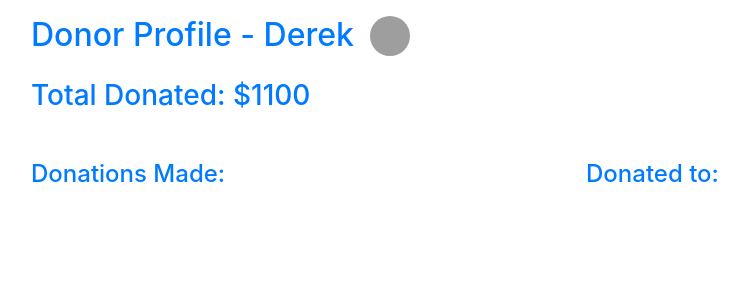
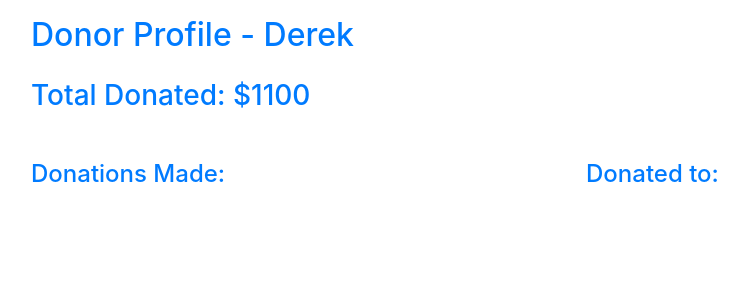
Before and after one commit to DerekXA/charity-tracker, a Flask app: page /profile in a window 1280 px wide. Shown: the part 75-375 px from the top of the page, without its empty margins (57-805 px from the left). Run offline with Flask 2, Linux system fonts and the light colour scheme; data that the repository does not hold is empty; some libraries are stand-ins or nearby versions; grey boxes are pictures that could not be loaded.

Commit message:
Update profile.html

```diff
--- a/templates/profile.html
+++ b/templates/profile.html
@@ -4,8 +4,7 @@
   <div class="container mt-3">
     <div class='d-flex'>
       <h2 class="mb-4">Donor Profile - {{ user.name or 'GUEST USER' }}</h2>
-      <img class='ml-3' src="https://cdn.pixabay.com/photo/2016/08/08/09/17/avatar-1577909_960_720.png" height='40' width='40' style="border-radius: 50px;">
-    </div>
+     </div>
     <h3>Total Donated: ${{ user.total_donated or 1100 }}</h3>
 
     <div class="row row-cols-1 row-cols-sm-2 row-cols-md-3 mt-5">
```
